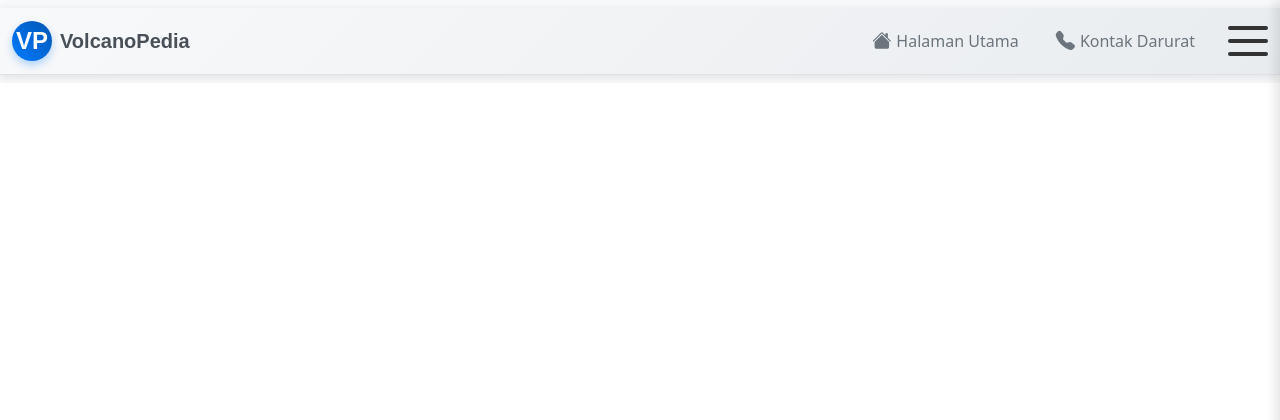
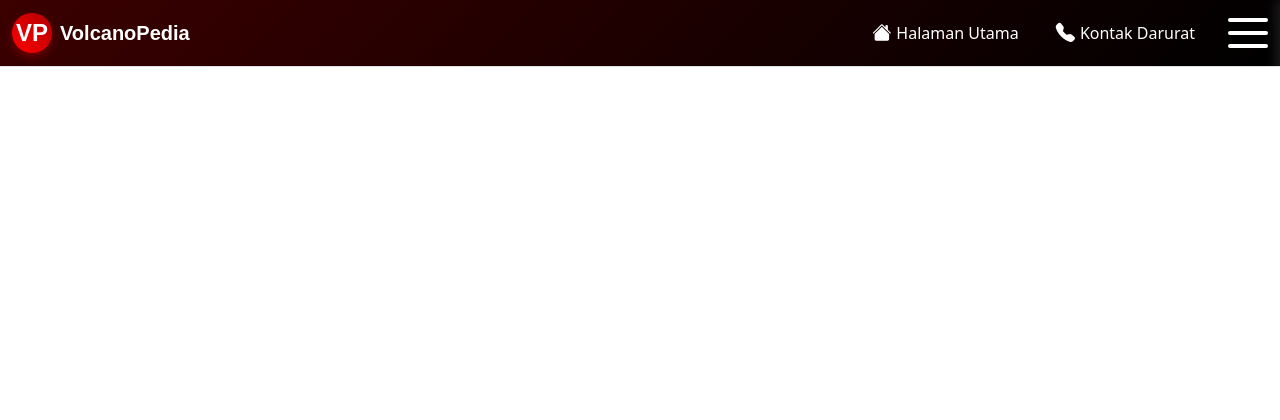
Before and after one commit to dndraamy/Website-Gunung-Meletus, a PHP site: page /navbar.html in a window 1280 px wide. Shown: the top 420 px of the page. Run offline with PHP 8.4, Linux system fonts and the light colour scheme.

Commit message:
update warna navbar

```diff
--- a/navbar.html
+++ b/navbar.html
@@ -27,13 +27,13 @@
         <a class="navbar-brand d-flex align-items-center" href="#">
           <div class="logo-sb me-2">VP</div>
           <div>
-            <span class="d-block fw-bold fs-5">VolcanoPedia</span>
+            <span class="d-block fw-bold fs-5" style="color: white;">VolcanoPedia</span>
           </div>
         </a>
 
         <div class="d-flex align-items-center">
           <a
-            href="#"
+            href="index.php"
             class="icon-btn-custom text-decoration-none animated-button me-2"
             title="Halaman Utama"
           >
@@ -42,7 +42,7 @@
           </a>
 
           <a
-            href="#"
+            href="page_kontak.php"
             class="icon-btn-custom text-decoration-none animated-button"
             title="Kontak Darurat"
           >
--- a/styles_css/navbar.css
+++ b/styles_css/navbar.css
@@ -1,9 +1,12 @@
 #custom-navbar {
-    background: linear-gradient(135deg, #f8f9fa 0%, #e9ecef 100%);
-    box-shadow: 0 2px 10px rgba(0, 0, 0, 0.1);
+    background: linear-gradient(135deg, #3b0000ff 0%, #000000ff 100%);
+    box-shadow: 0 2px 10px rgba(255, 255, 255, 0.1);
     border-bottom: 1px solid #dee2e6;
     transition: all 0.3s ease;
     animation: navbarFadeIn 0.8s ease-out;
+    position: fixed;
+    top: 0px;
+    z-index: 9999;
 }
 
 @keyframes navbarFadeIn {
@@ -19,7 +22,7 @@
 
 .navbar-brand {
     font-family: 'Arial', sans-serif;
-    color: #495057;
+    color: #574949ff;
     transition: transform 0.3s ease;
 }
 
@@ -28,7 +31,7 @@
 }
 
 .logo-sb {
-    background: linear-gradient(45deg, #007bff, #0056b3);
+    background: linear-gradient(45deg, #ff0000ff, #b30000ff);
     color: white;
     font-weight: bold;
     font-size: 1.5rem;
@@ -38,13 +41,13 @@
     align-items: center;
     justify-content: center;
     border-radius: 50%;
-    box-shadow: 0 4px 8px rgba(0, 123, 255, 0.3);
+    box-shadow: 0 4px 8px rgba(255, 0, 0, 0.3);
     transition: all 0.3s ease;
 }
 
 .logo-sb:hover {
     transform: rotate(360deg);
-    box-shadow: 0 6px 12px rgba(0, 123, 255, 0.5);
+    box-shadow: 0 6px 12px rgba(255, 0, 0, 0.5);
 }
 
 .icon-btn-custom {
@@ -53,7 +56,7 @@
     justify-content: center;
     padding: 8px 12px;
     margin: 0 5px;
-    color: #6c757d;
+    color: #ffffffff;
     background: transparent;
     border: none;
     border-radius: 8px;
@@ -70,7 +73,7 @@
     left: -100%;
     width: 100%;
     height: 100%;
-    background: linear-gradient(90deg, transparent, rgba(0, 123, 255, 0.2), transparent);
+    background: linear-gradient(90deg, transparent, rgba(255, 0, 0, 0.2), transparent);
     transition: left 0.5s ease;
 }
 
@@ -79,10 +82,10 @@
 }
 
 .icon-btn-custom:hover {
-    color: #007bff;
-    background: rgba(0, 123, 255, 0.1);
+    color: #ffffffff;
+    background: rgba(155, 2, 2, 0.37);
     transform: translateY(-2px);
-    box-shadow: 0 4px 8px rgba(0, 123, 255, 0.3);
+    box-shadow: 0 4px 8px rgba(255, 0, 0, 0.3);
 }
 
 .icon-btn-custom i {
@@ -113,13 +116,14 @@
     flex-direction: column;
     justify-content: space-between;
     z-index: 110;
+    background-color: black;
 }
 
 .line {
     transition: 500ms;
     width: 100%;
     height: 4px;
-    background-color: #333;
+    background-color: #ffffffff;
     border-radius: 1rem;
 }
 
@@ -132,9 +136,9 @@
     position: fixed;
     right: 0;
     top: 0;
-    background-color: #f8f9fa;
-    padding-top: 80px;
-    box-shadow: -5px 0 10px rgba(0, 0, 0, 0.1);
+    background-color: #000000d3;
+    padding-top: 100px;
+    box-shadow: -5px 0 10px rgba(255, 255, 255, 0.1);
 }
 
 #custom-menu-list {
@@ -150,14 +154,14 @@
 
 .menu-item-link {
     text-decoration: none;
-    color: #333;
+    color: #ffffffff;
     display: block;
     font-weight: 500;
     transition: color 300ms;
 }
 
 .menu-item-link:hover {
-    color: #007bff;
+    color: #e46060ff;
 }
 
 .menu-divider {
```
